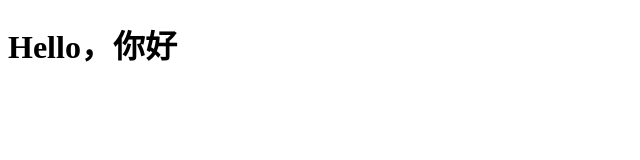
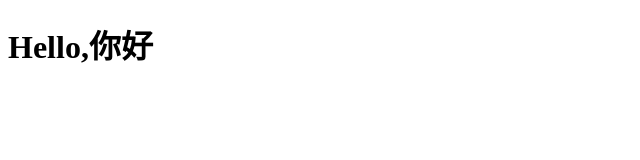
Before and after one commit to fasterbetter/fasterbetter.github.io, a plain HTML site: page index.html in a window 1280 px wide. Shown: the whole page, without its empty margins (0-640 px from the left). Drawn offline with Linux system fonts and the light colour scheme.

Commit message:
Update index.html

```diff
--- a/index.html
+++ b/index.html
@@ -1,9 +1,9 @@
 <!doctype html>
 <html lang="en">
 <head>
-	<title>Hello World</title>
+	<title>Hello,你好</title>
 </head>
 <body>
-	<h1>Hello，你好</h1>
+	<h1>Hello,你好</h1>
 </body>
 </html>
```
